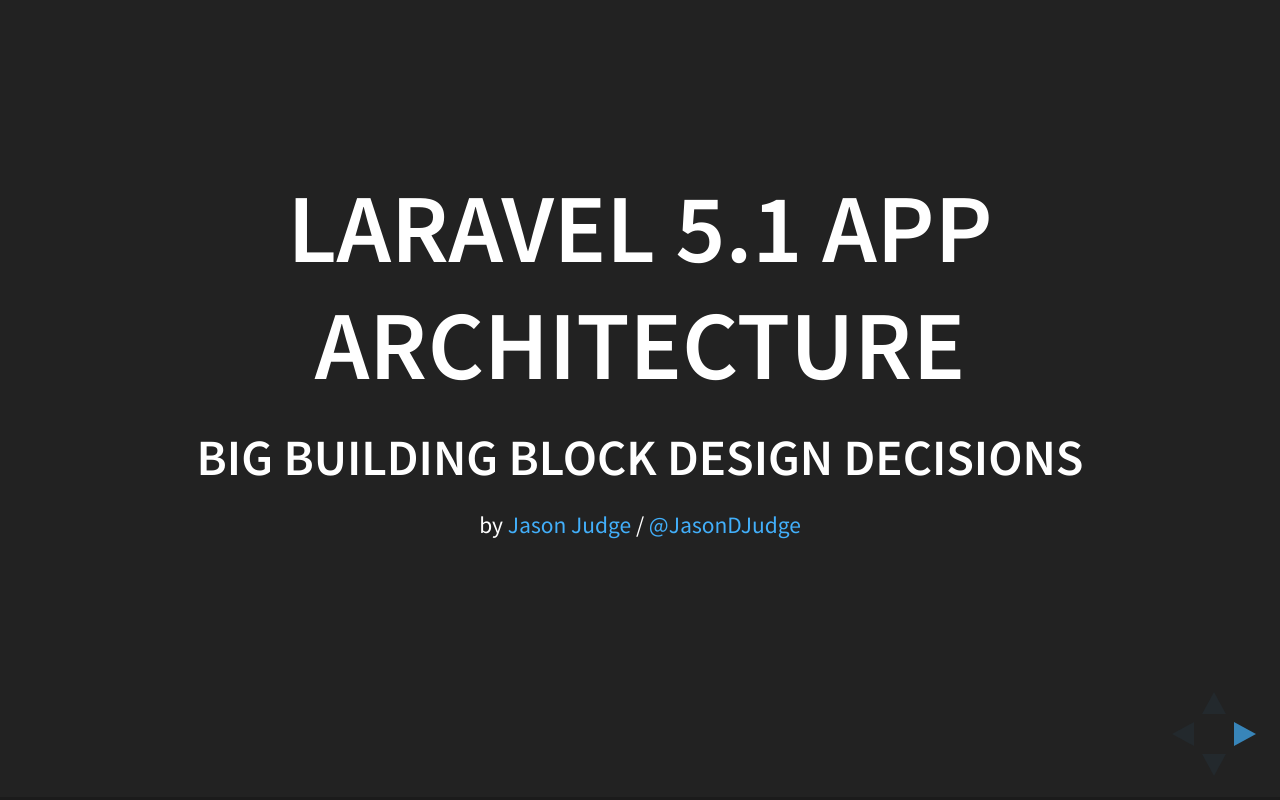
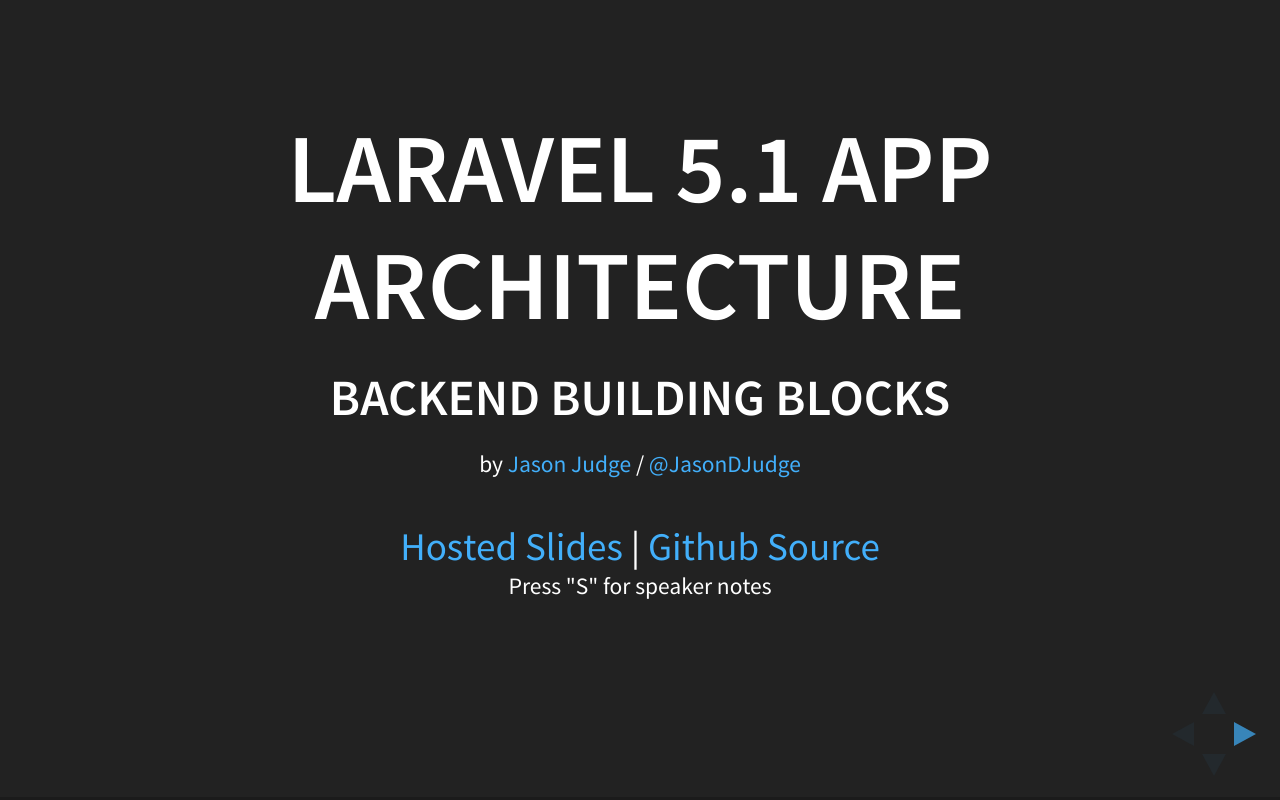
Before and after one commit to judgej/PHPNE-Laravel-Architecture, a website: page index.html in a window 1280 px wide. Drawn offline with Linux system fonts and the light colour scheme.

Commit message:
Links to hosted pages and github repo

```diff
--- a/index.html
+++ b/index.html
@@ -42,9 +42,15 @@
 			<div class="slides">
 				<section>
 					<h1>Laravel 5.1 App Architecture</h1>
-					<h3>Big Building Block Design Decisions</h3>
+					<h3>Backend Building Blocks</h3>
 					<p>
 						<small>by <a href="http://academe.co.uk">Jason Judge</a> / <a href="http://twitter.com/JasonDJudge">@JasonDJudge</a></small>
+					</p>
+
+					<p>
+						<a href="http://judgej.github.io/PHPNE-Laravel-Architecture/#/">Hosted Slides</a>
+						| <a href="https://github.com/judgej/PHPNE-Laravel-Architecture">Github Source</a>
+						<br /><small>Press "S" for speaker notes</small>
 					</p>
 				</section>
 
```
